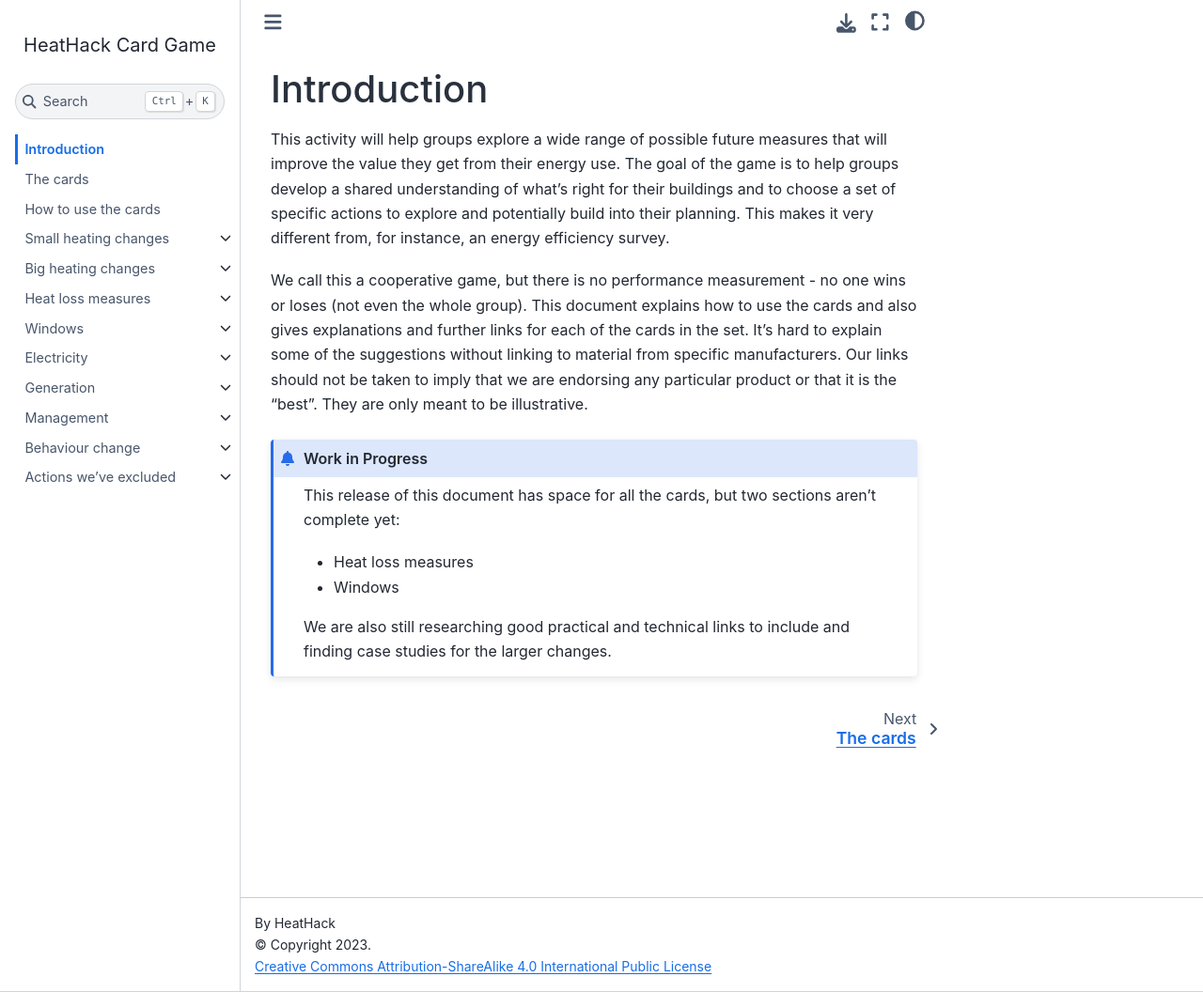
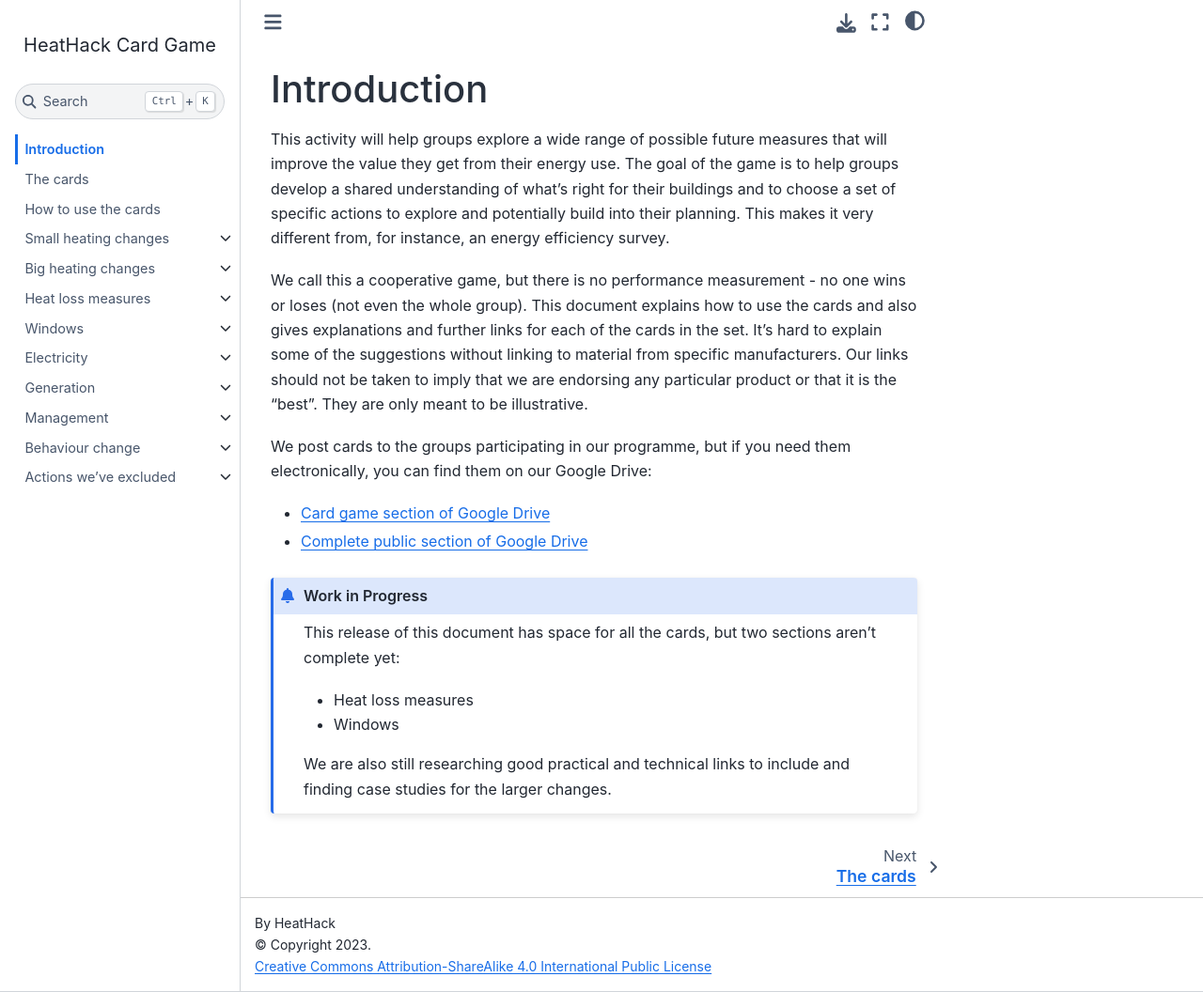
Before and after one commit to JeanCarletta/HeatHack-Card-Game, a Jupyter Book: the page built from intro.md, in a window 1280 px wide and 1056 px high. Shown: the whole window at 94% size. Built offline with Jupyter Book 1.0.4 settings and Sphinx 7.4.7 and the Sphinx Book theme 1.1.4, drawn with Linux system fonts in a browser that asks for light colours.

Commit message:
links to electronic version of cards

````diff
--- a/intro.md
+++ b/intro.md
@@ -3,6 +3,12 @@
 This activity will  help groups explore a wide range of possible future measures that will improve the value they get from their energy use. The goal of the game is to help groups develop a shared understanding of what's right for their buildings and to choose a set of specific actions to explore and potentially build into their planning.  This makes it very different from, for instance, an energy efficiency survey.
 
 We call this a cooperative game, but there is no performance measurement - no one wins or loses (not even the whole group). This document explains how to use the cards and also gives explanations and further links for each of the cards in the set.  It's hard to explain some of the suggestions without linking to material from specific manufacturers.  Our links should not be taken to imply that we are endorsing any particular product or that it is the "best".  They are only meant to be illustrative.
+
+We post cards to the groups participating in our programme, but if you need them electronically, you can find them on our Google Drive:
+
+- [Card game section of Google Drive](https://drive.google.com/drive/folders/1i6eaqns0EdxWBbUmLY7E7sJHb6CDe11d)
+- [Complete public section of Google Drive](https://drive.google.com/drive/folders/1UDPm4aP9QR60X6RwoHMpPfMy3Ud4_Md4)
+
 
 ```{admonition} Work in Progress
 This release of this document has space for all the cards, but two sections aren't complete yet:
````
